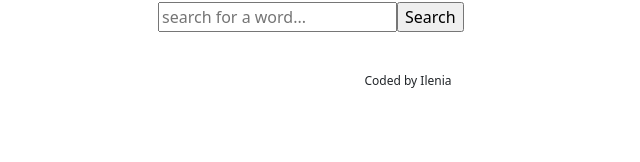
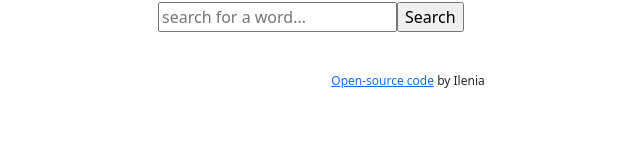
Before and after one commit to maritssam/dictionary-react-app, a React (Create React App) app: page / in a window 1280 px wide. Shown: the part 118-280 px from the top of the page, without its empty margins (232-872 px from the left). Built offline with nearby package versions, Linux system fonts and the light colour scheme; the HTML template or start-up script is replaced by a standard one.

Commit message:
Added GitHun link

```diff
--- a/src/App.js
+++ b/src/App.js
@@ -9,7 +9,7 @@ function App() {
       <div className="container container-box">
         <Search />
         <footer>
-          Coded by Ilenia
+          <a href="https://github.com/ilenia-n/dictionary-react-app"> Open-source code</a> by Ilenia
         </footer>
       </div>
     </div>
--- a/src/Results.jsx
+++ b/src/Results.jsx
@@ -11,10 +11,10 @@ function Results(props) {
         <h2>{props.response.word}</h2>
         {meaning.map(function (definitions, index) {
           return <div key={index}>
-           <Definitions definitions = {definitions} />
-            </div>
+            <Definitions definitions={definitions} />
+          </div>
         })
-      }
+        }
       </div>
     )
   } else {
```
